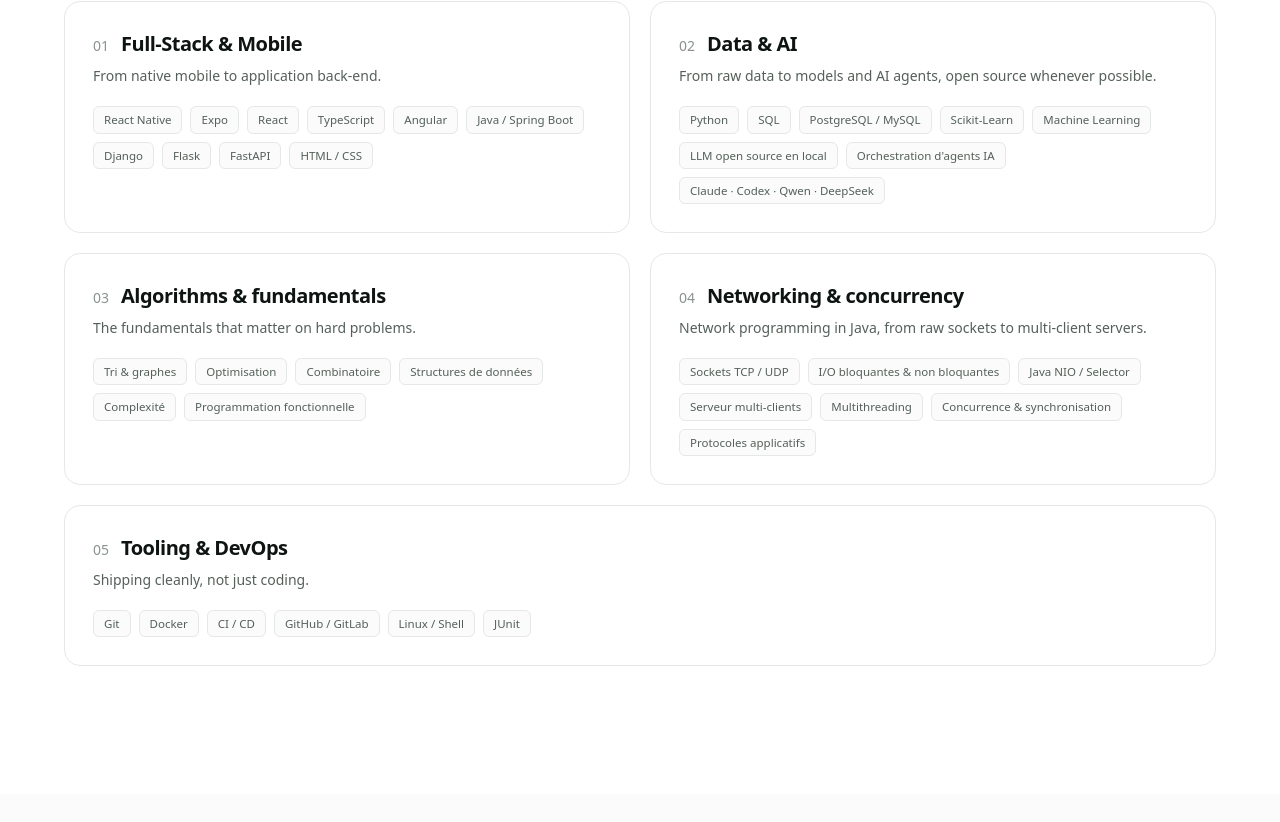
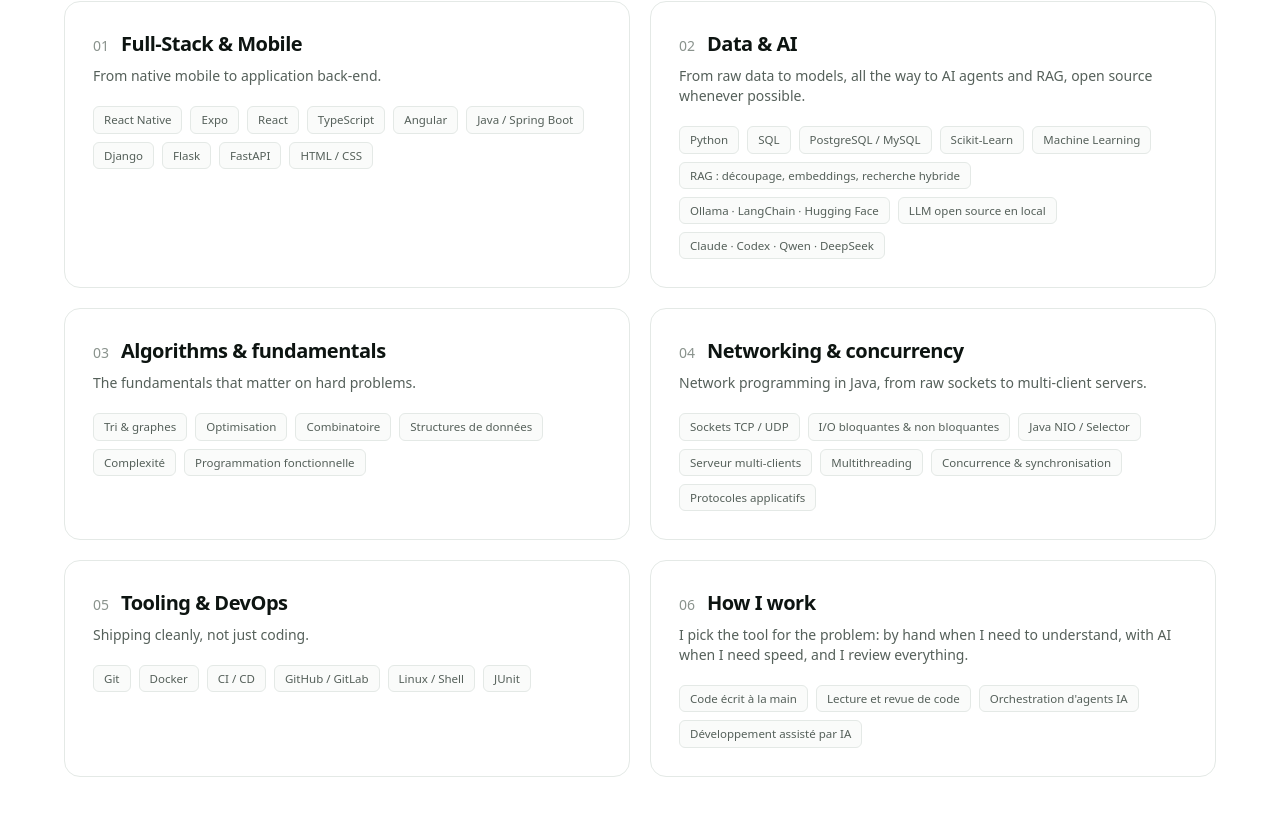
Before and after one commit to kanepapaaly/eportfolio-pak, a Next.js app: page / in a window 1280 px wide. Shown: the part 5018-5840 px from the top of the page. Built offline with nearby package versions, Linux system fonts and the light colour scheme; no server answers.

Commit message:
Compétences : RAG et outils open source, nouveau groupe Méthode pour le profil hybride

```diff
--- a/src/data/skills.ts
+++ b/src/data/skills.ts
@@ -37,8 +37,8 @@ export const skillGroups: SkillGroup[] = [
     index: "02",
     title: { fr: "Data & IA", en: "Data & AI" },
     note: {
-      fr: "De la donnée brute au modèle et aux agents IA, avec de l'open source dès que c'est possible.",
-      en: "From raw data to models and AI agents, open source whenever possible.",
+      fr: "De la donnée brute au modèle, jusqu'aux agents IA et au RAG, avec de l'open source dès que c'est possible.",
+      en: "From raw data to models, all the way to AI agents and RAG, open source whenever possible.",
     },
     skills: [
       "Python",
@@ -46,9 +46,9 @@ export const skillGroups: SkillGroup[] = [
       "PostgreSQL / MySQL",
       "Scikit-Learn",
       "Machine Learning",
-      // "RAG & recherche hybride", // à réactiver avec le projet Codelight
+      "RAG : découpage, embeddings, recherche hybride",
+      "Ollama · LangChain · Hugging Face",
       "LLM open source en local",
-      "Orchestration d'agents IA",
       "Claude · Codex · Qwen · DeepSeek",
     ],
   },
@@ -104,4 +104,19 @@ export const skillGroups: SkillGroup[] = [
       "JUnit",
     ],
   },
+  {
+    id: "method",
+    index: "06",
+    title: { fr: "Méthode", en: "How I work" },
+    note: {
+      fr: "Je choisis l'outil selon le problème : à la main quand il faut comprendre, avec l'IA quand il faut aller vite, et je relis tout.",
+      en: "I pick the tool for the problem: by hand when I need to understand, with AI when I need speed, and I review everything.",
+    },
+    skills: [
+      "Code écrit à la main",
+      "Lecture et revue de code",
+      "Orchestration d'agents IA",
+      "Développement assisté par IA",
+    ],
+  },
 ];
```
